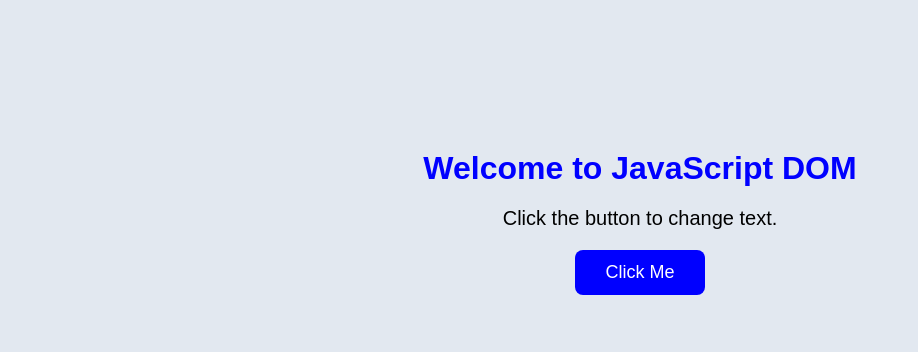
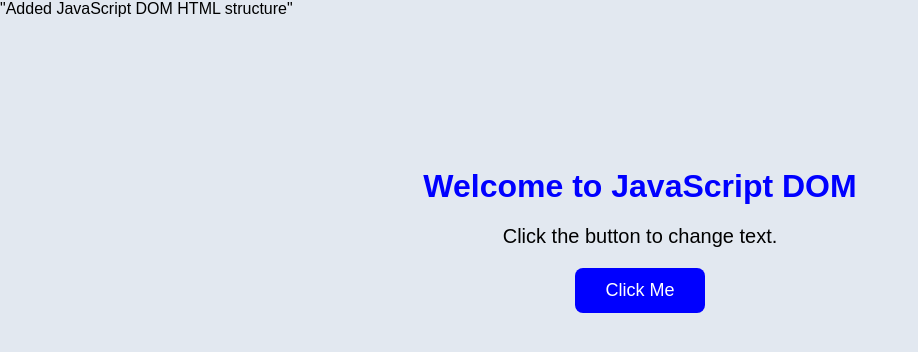
Before and after one commit to hyannu/WebDMern, a plain HTML site: page life/index.html in a window 1280 px wide. Shown: the whole page, without its empty margins (0-918 px from the left). Drawn offline with Linux system fonts and the light colour scheme.

Commit message:
"Added JavaScript DOM HTML structure"

```diff
--- a/life/index.html
+++ b/life/index.html
@@ -9,6 +9,7 @@
 </head>
 <body>
 
+    "Added JavaScript DOM HTML structure"
     <div class="container">
 
         <h1 id="heading">Welcome to JavaScript DOM</h1>
```
